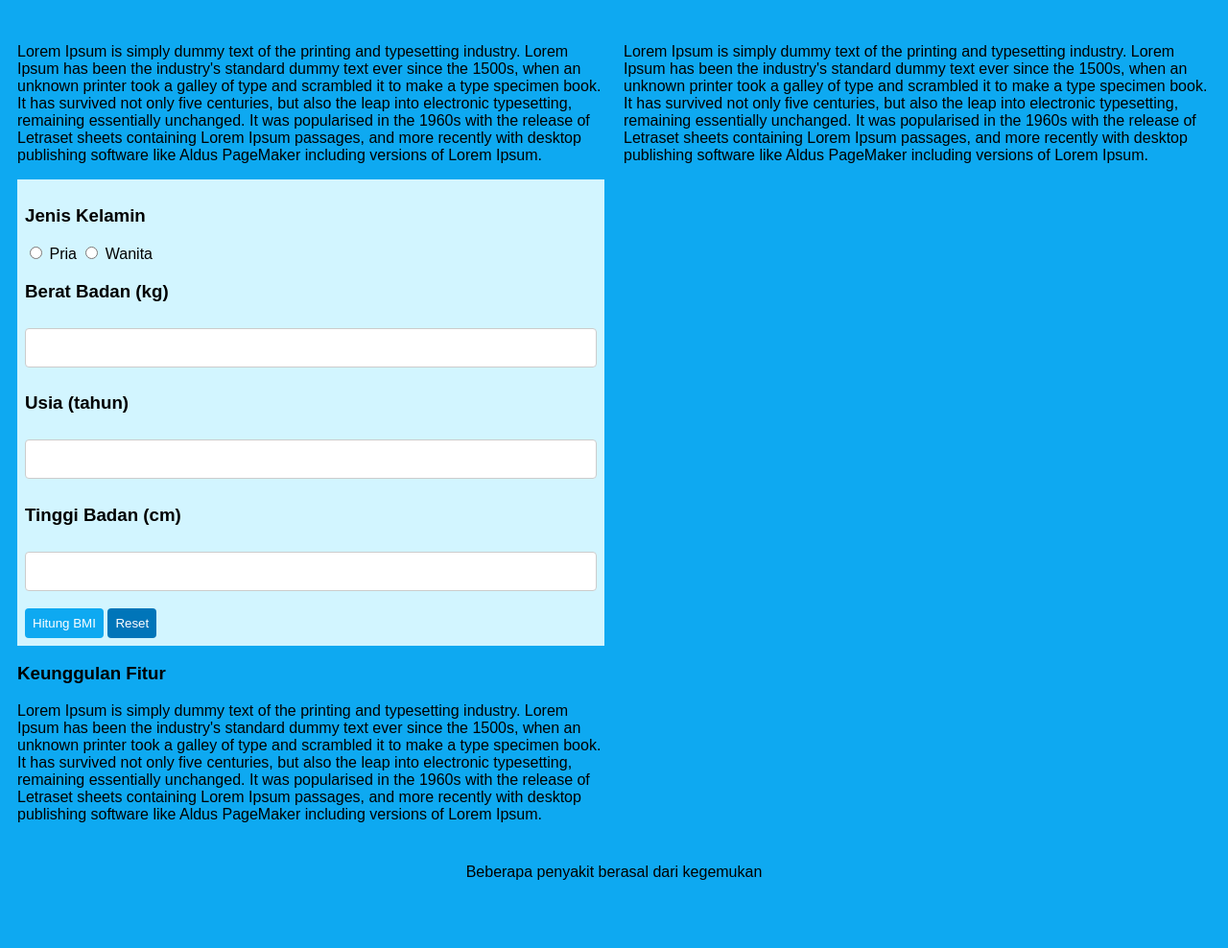
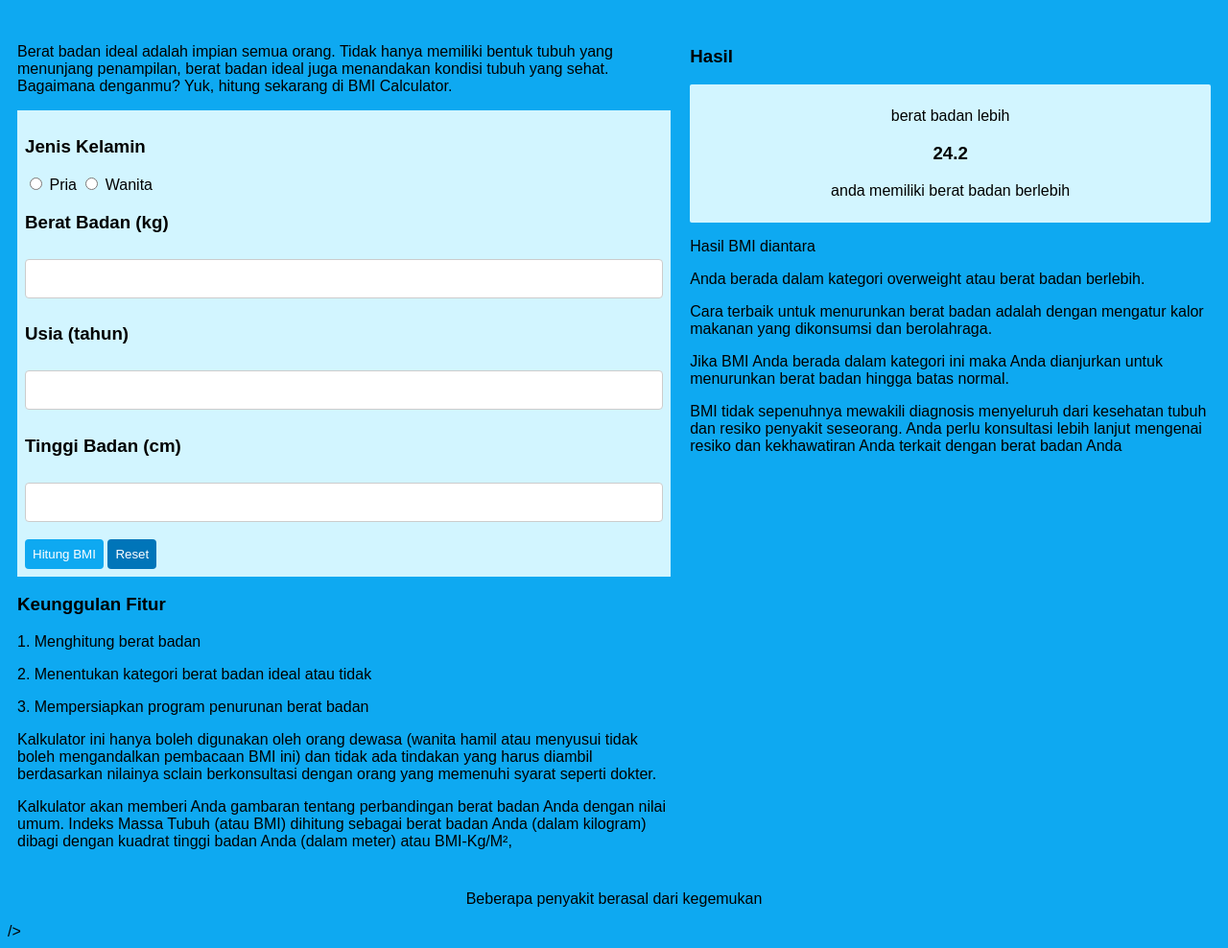
Before and after one commit to revou-fundamental-course/5-aug-24-hafiizabdull, a plain HTML site: page index.html in a window 1280 px wide. Shown: the part 61-1049 px from the top of the page at 96% size. Before the commit the page ends 995 px from the top, so only its background shows below. Drawn offline with Linux system fonts and the light colour scheme.

Commit message:
update css html

```diff
--- a/css/styles.css
+++ b/css/styles.css
@@ -8,8 +8,10 @@ body{
 }
 
 main {
+
     display: flex;
 }
+
 
 .number {
     width: 100%;
@@ -56,6 +58,13 @@ form {
     padding: 8px;
 }
 
+.hasil {
+    text-align: center;
+    background-color:#d2f5ff ;
+    padding: 8px;
+    border-radius: 2px;
+}
+
 .footer-p {
     text-align: center;
 }
--- a/index.html
+++ b/index.html
@@ -16,17 +16,10 @@
 
     <main>
         <aside class="left-aside">
-            <article>
-                <p>Lorem Ipsum is simply dummy text of the printing and typesetting industry. Lorem Ipsum has been the
-                    industry's standard dummy text ever since the 1500s, when an unknown printer took a galley of type
-                    and
-                    scrambled it to make a type specimen book. It has survived not only five centuries, but also the
-                    leap
-                    into electronic typesetting, remaining essentially unchanged. It was popularised in the 1960s with
-                    the
-                    release of Letraset sheets containing Lorem Ipsum passages, and more recently with desktop
-                    publishing
-                    software like Aldus PageMaker including versions of Lorem Ipsum.</p>
+            <article class="p-1">
+                <p>Berat badan ideal adalah impian semua orang. Tidak hanya memiliki bentuk tubuh yang menunjang
+                    penampilan, berat badan ideal juga menandakan kondisi tubuh yang sehat. Bagaimana denganmu? Yuk,
+                    hitung sekarang di BMI Calculator.</p>
             </article>
 
             <form>
@@ -43,11 +36,11 @@
                 </div>
                 <div>
                     <h3>Usia (tahun)</h3>
-                    <input type="number" class="number"/>
+                    <input type="number" class="number" />
                 </div>
                 <div>
                     <h3>Tinggi Badan (cm)</h3>
-                    <input type="number" class="number"/>
+                    <input type="number" class="number" />
                 </div>
                 <div class="btn">
                     <button class="hitung-btn">Hitung BMI</button>
@@ -59,31 +52,47 @@
                 <header>
                     <h1>Keunggulan Fitur</h1>
                 </header>
-                <p>Lorem Ipsum is simply dummy text of the printing and typesetting industry. Lorem Ipsum has been the
-                    industry's standard dummy text ever since the 1500s, when an unknown printer took a galley of type
-                    and
-                    scrambled it to make a type specimen book. It has survived not only five centuries, but also the
-                    leap
-                    into electronic typesetting, remaining essentially unchanged. It was popularised in the 1960s with
-                    the
-                    release of Letraset sheets containing Lorem Ipsum passages, and more recently with desktop
-                    publishing
-                    software like Aldus PageMaker including versions of Lorem Ipsum.</p>
+                <div class="fitur-1">
+                    <p>1. Menghitung berat badan</p>
+                    <p>2. Menentukan kategori berat badan ideal atau tidak</p>
+                    <p>3. Mempersiapkan program penurunan berat badan</p>
+                </div>
+
+                <p>
+                    Kalkulator ini hanya boleh digunakan oleh orang dewasa (wanita hamil atau menyusui tidak boleh
+                    mengandalkan pembacaan BMI ini) dan tidak ada tindakan yang harus diambil berdasarkan nilainya
+                    sclain berkonsultasi dengan orang yang memenuhi syarat seperti dokter.
+
+                </p>
+                <p>
+                    Kalkulator akan memberi Anda gambaran tentang perbandingan berat badan Anda dengan nilai umum.
+                    Indeks Massa Tubuh (atau BMI) dihitung sebagai berat badan Anda (dalam kilogram) dibagi dengan
+                    kuadrat tinggi badan Anda (dalam meter) atau BMI-Kg/M²,</p>
             </article>
         </aside>
 
         <aside class="right-aside">
+            <header>
+                <h3>Hasil</h3>
+            </header>
+            <section class="hasil">
+                <p>berat badan lebih</p>
+                <h3>24.2</h3>
+                <p>anda memiliki berat badan berlebih</p>
+            </section>
             <section>
-                <p>Lorem Ipsum is simply dummy text of the printing and typesetting industry. Lorem Ipsum has been the
-                    industry's standard dummy text ever since the 1500s, when an unknown printer took a galley of type
-                    and
-                    scrambled it to make a type specimen book. It has survived not only five centuries, but also the
-                    leap
-                    into electronic typesetting, remaining essentially unchanged. It was popularised in the 1960s with
-                    the
-                    release of Letraset sheets containing Lorem Ipsum passages, and more recently with desktop
-                    publishing
-                    software like Aldus PageMaker including versions of Lorem Ipsum.</p>
+                <p>Hasil BMI diantara</p>
+                <p>Anda berada dalam kategori overweight atau berat badan berlebih.</p>
+                <p>Cara terbaik untuk menurunkan berat badan adalah dengan mengatur kalor makanan yang dikonsumsi dan
+                    berolahraga.
+                </p>
+                <p>Jika BMI Anda berada dalam kategori ini maka Anda dianjurkan untuk menurunkan berat badan hingga
+                    batas normal.</p>
+            </section>
+            <section>
+                <p>BMI tidak sepenuhnya mewakili diagnosis menyeluruh dari kesehatan tubuh dan resiko penyakit
+                    seseorang. Anda perlu konsultasi lebih lanjut mengenai resiko dan kekhawatiran Anda terkait dengan
+                    berat badan Anda</p>
             </section>
 
         </aside>
@@ -93,5 +102,6 @@
         <p class="footer-p">Beberapa penyakit berasal dari kegemukan</p>
     </footer>
 </body>
+<script src="js/script.js"></script>/>
 
 </html>
--- a/js/script.js
+++ b/js/script.js
@@ -1 +1,5 @@
-<!-- ini js -->
+
+var x = 10;
+var y = 20;
+
+console.log(x + y)
```
